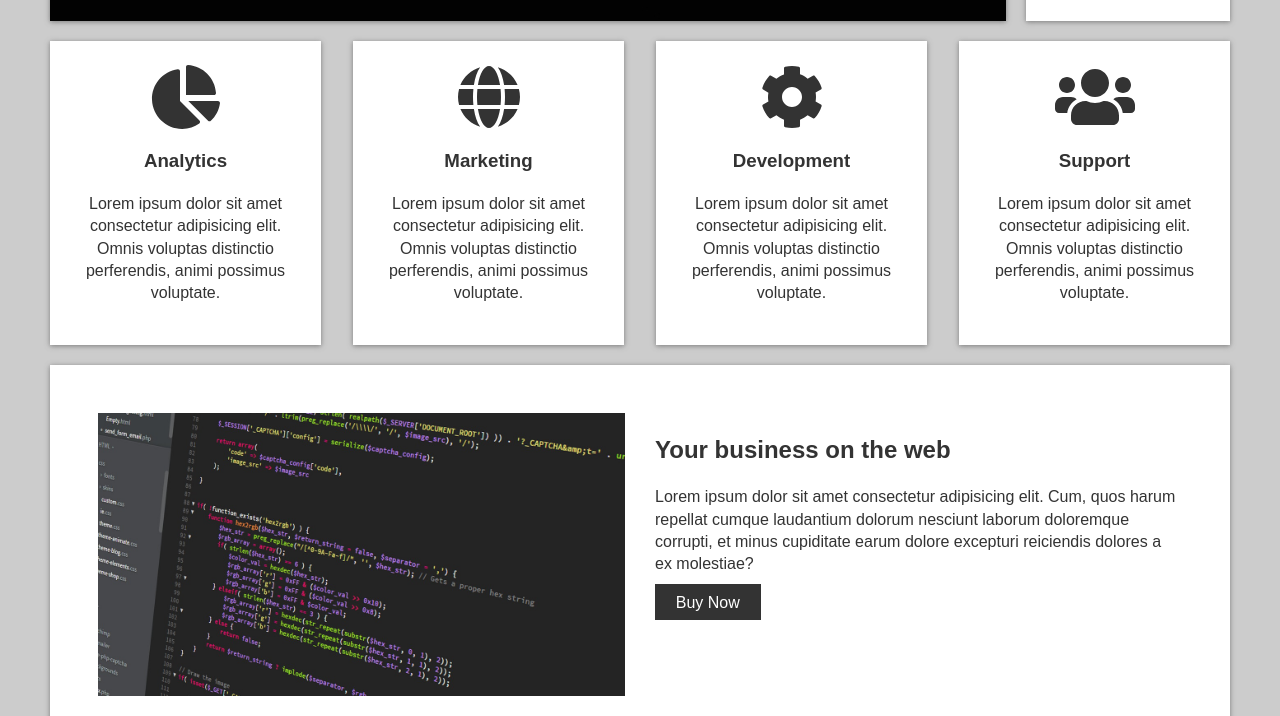
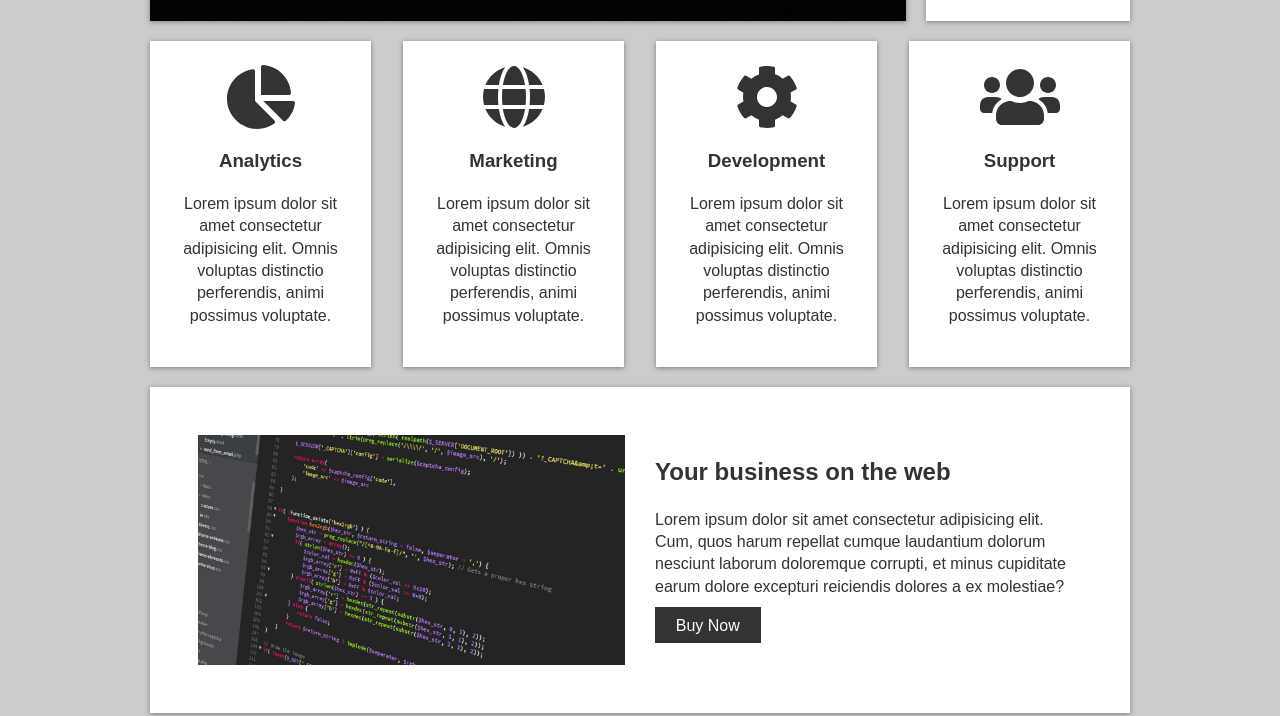
Before and after one commit to Vequan23/vmc-solutions, a website: page index.html in a window 1280 px wide. Shown: the part 712-1428 px from the top of the page. Drawn offline with Linux system fonts and the light colour scheme.

Commit message:
added more margin to body

```diff
--- a/style.css
+++ b/style.css
@@ -13,7 +13,7 @@ html {
 
 body {
   background: #ccc;
-  margin: 30px 50px;
+  margin: 30px 150px;
   line-height: 1.4;
 }
 
@@ -161,6 +161,10 @@ footer {
       "top-box-a top-box-b";
   }
 
+  body {
+    margin: 30px 50px;
+  }
+
   .showcase h1 {
     font-size: 2.5rem;
   }
@@ -187,4 +191,8 @@ footer {
       "top-box-a "
       "top-box-b";
   }
+
+  body {
+    margin: 30px 50px;
+  }
 }
```
